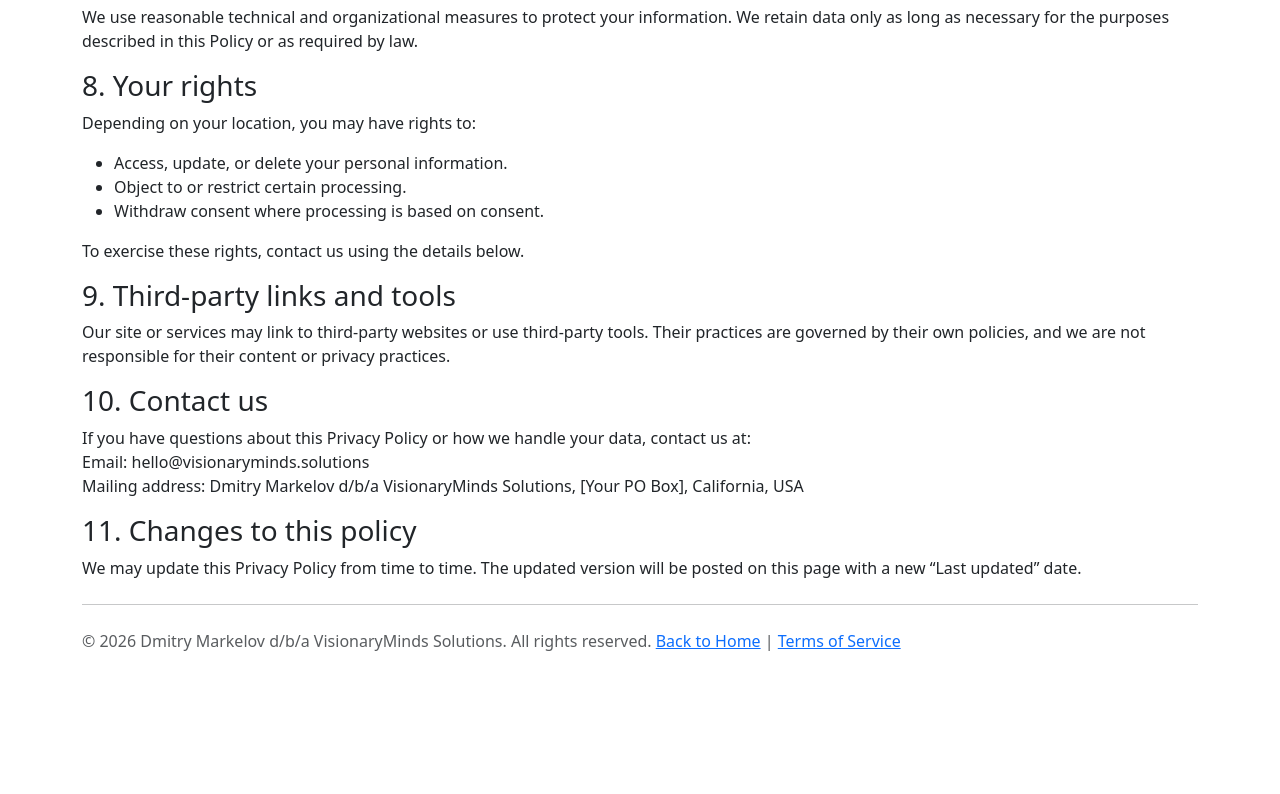
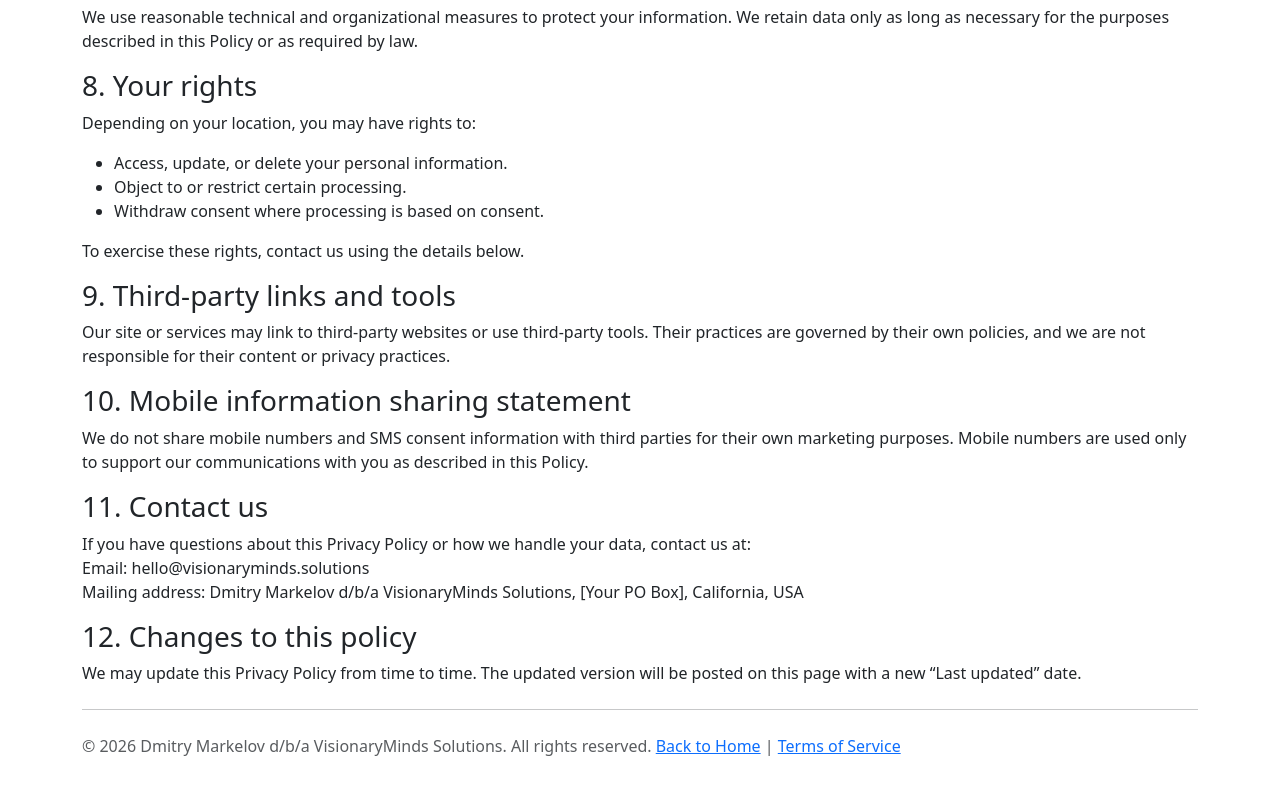
Before and after one commit to n02448428/VMS-site, a plain HTML site: page privacy.html in a window 1280 px wide. Shown: the part 1070-1864 px from the top of the page. Before the commit the page ends 1787 px from the top, so only its background shows below. Drawn offline with nearby package versions, Linux system fonts and the light colour scheme.

Commit message:
Update privacy policy section headings

```diff
--- a/privacy.html
+++ b/privacy.html
@@ -74,14 +74,20 @@
       Their practices are governed by their own policies, and we are not responsible for their content or privacy practices.
     </p>
 
-    <h3>10. Contact us</h3>
+    <h3>10. Mobile information sharing statement</h3>
+    <p>
+      We do not share mobile numbers and SMS consent information with third parties for their own marketing purposes.
+      Mobile numbers are used only to support our communications with you as described in this Policy.
+    </p>
+
+    <h3>11. Contact us</h3>
     <p>
       If you have questions about this Privacy Policy or how we handle your data, contact us at:<br>
       Email: hello@visionaryminds.solutions<br>
       Mailing address: Dmitry Markelov d/b/a VisionaryMinds Solutions, [Your PO Box], California, USA
     </p>
 
-    <h3>11. Changes to this policy</h3>
+    <h3>12. Changes to this policy</h3>
     <p>
       We may update this Privacy Policy from time to time. The updated version will be posted on this page with a new “Last updated” date.
     </p>
```
